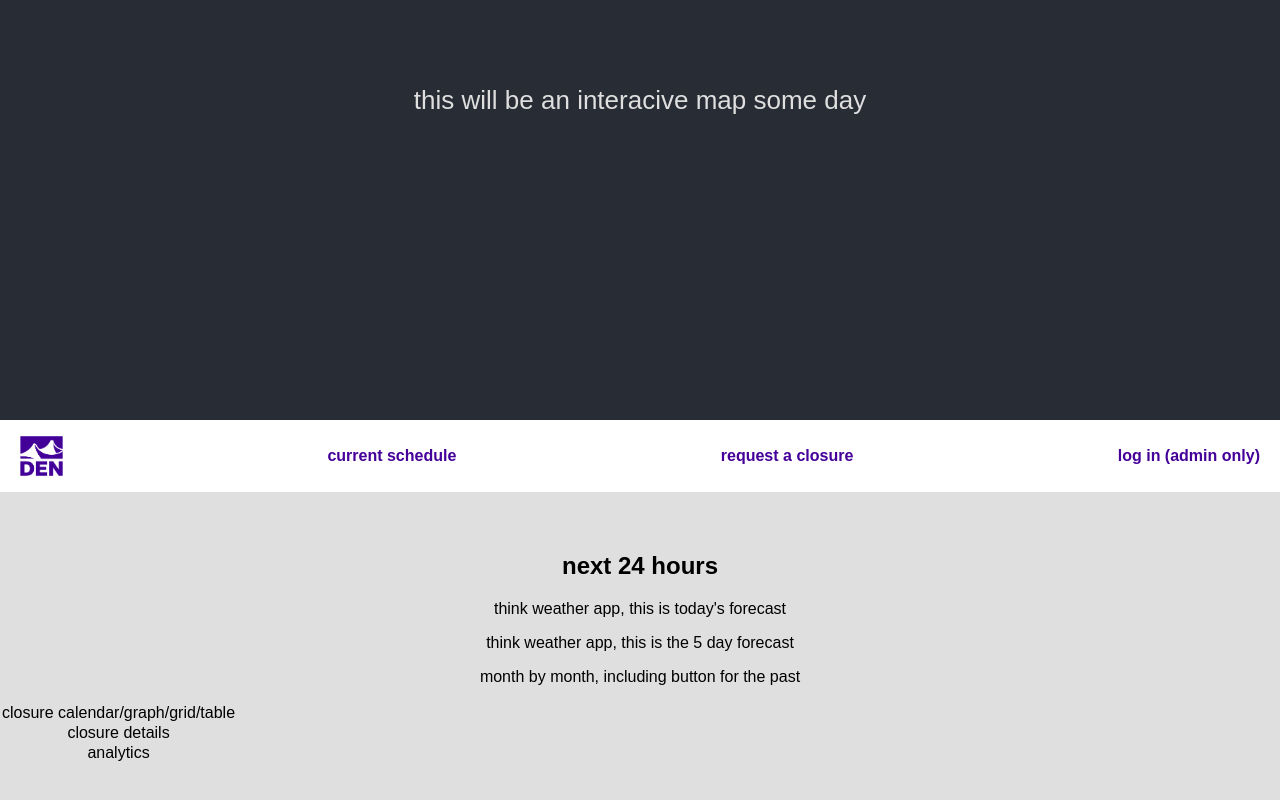
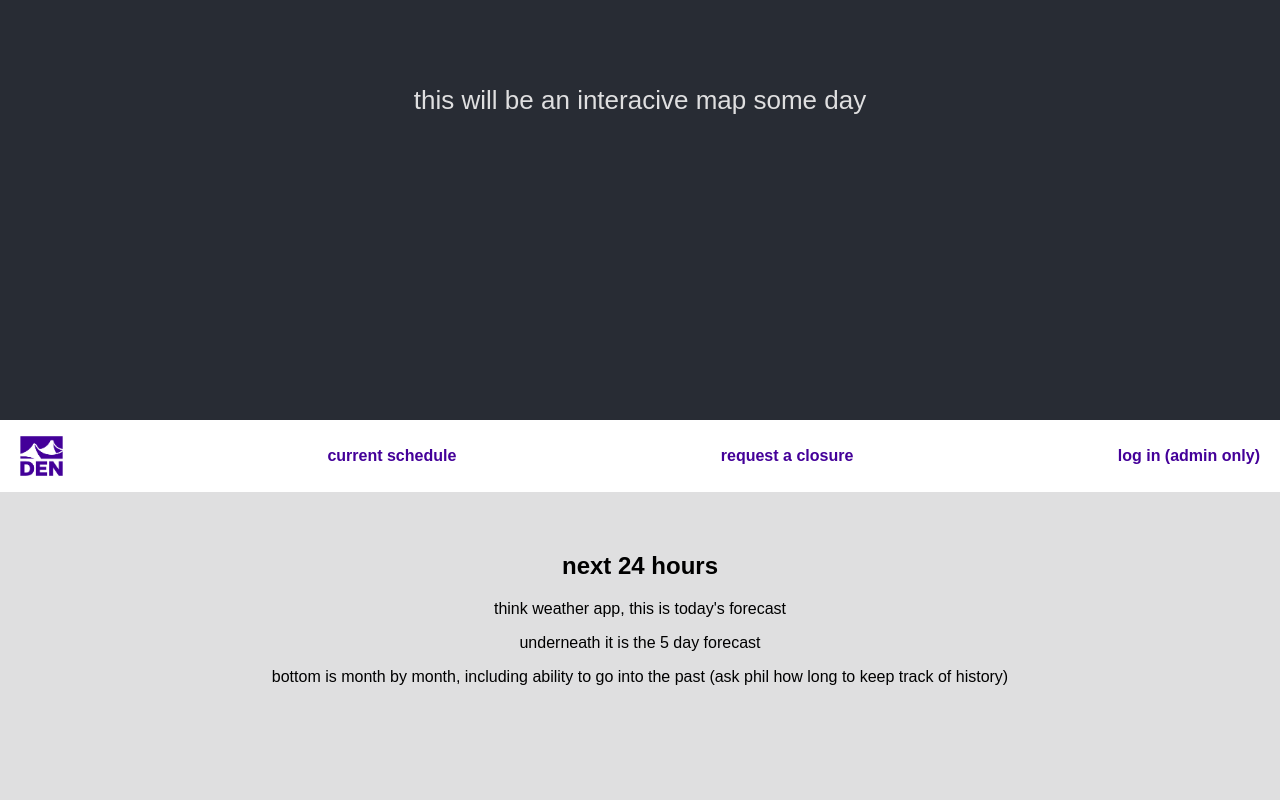
Before and after one commit to blackmacaroon/diaopsclosecall, a React (Create React App) app: page / in a window 1280 px wide. Shown: the part 220-1020 px from the top of the page. Built offline with nearby package versions, Linux system fonts and the light colour scheme; a web font is replaced by a local one.

Commit message:
schedule details

```diff
--- a/package.json
+++ b/package.json
@@ -3,6 +3,7 @@
   "version": "0.1.0",
   "private": true,
   "dependencies": {
+    "@material-ui/core": "^4.9.13",
     "@testing-library/jest-dom": "^4.2.4",
     "@testing-library/react": "^9.3.2",
     "@testing-library/user-event": "^7.1.2",
--- a/public/index.html
+++ b/public/index.html
@@ -1,6 +1,7 @@
 <!DOCTYPE html>
 <html lang="en">
   <head>
+    <link rel="stylesheet" href="https://fonts.googleapis.com/icon?family=Material+Icons" />
     <link rel="apple-touch-icon" sizes="57x57" href="../">
     <link rel="apple-touch-icon" sizes="60x60" href="/apple-icon-60x60.png">
     <link rel="apple-touch-icon" sizes="72x72" href="/apple-icon-72x72.png">
--- a/src/components/schedule.js
+++ b/src/components/schedule.js
@@ -5,13 +5,9 @@ const Schedule = () => {
         <div className="Schedule">
              <h2>next 24 hours</h2>
              <div><p>think weather app, this is today's forecast</p></div>
-             <div><p>think weather app, this is the 5 day forecast</p></div>
-             <div><p>month by month, including button for the past</p></div>
-             <table>
-                 <tr>closure calendar/graph/grid/table</tr>
-                 <tr>closure details</tr>
-                 <tr>analytics</tr>
-             </table>
+             <div><p>underneath it is the 5 day forecast</p></div>
+             <div><p>bottom is month by month, including ability to go into the past (ask phil how long to keep track of history)</p></div>
+
         </div>
     )
 }
```
Also changed, not shown: 1 other file (tests, documents, lock files or other folders).
